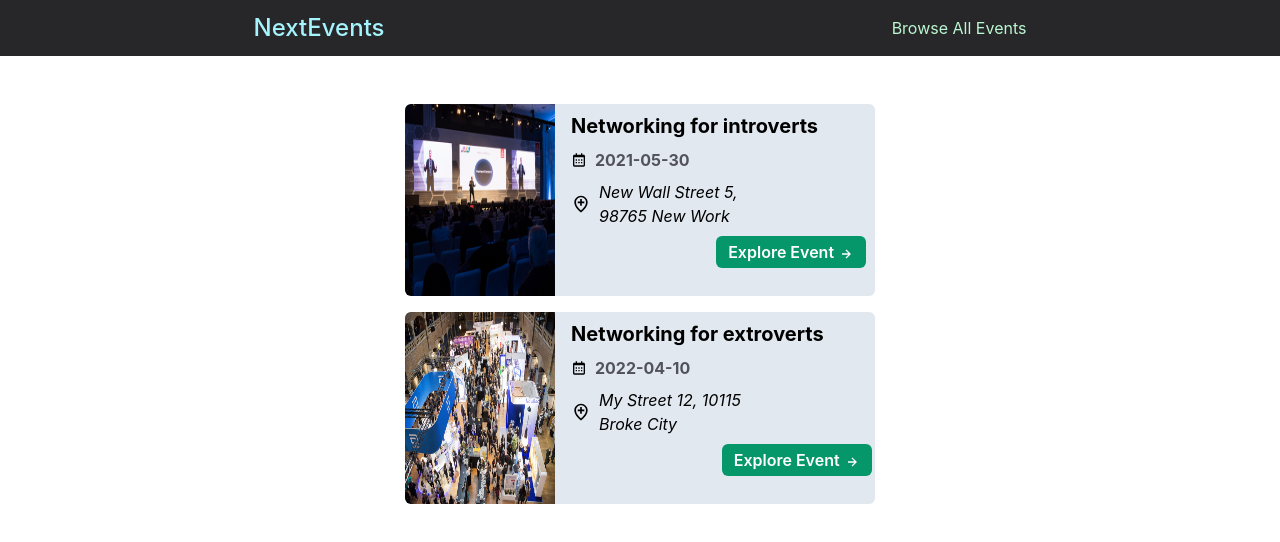
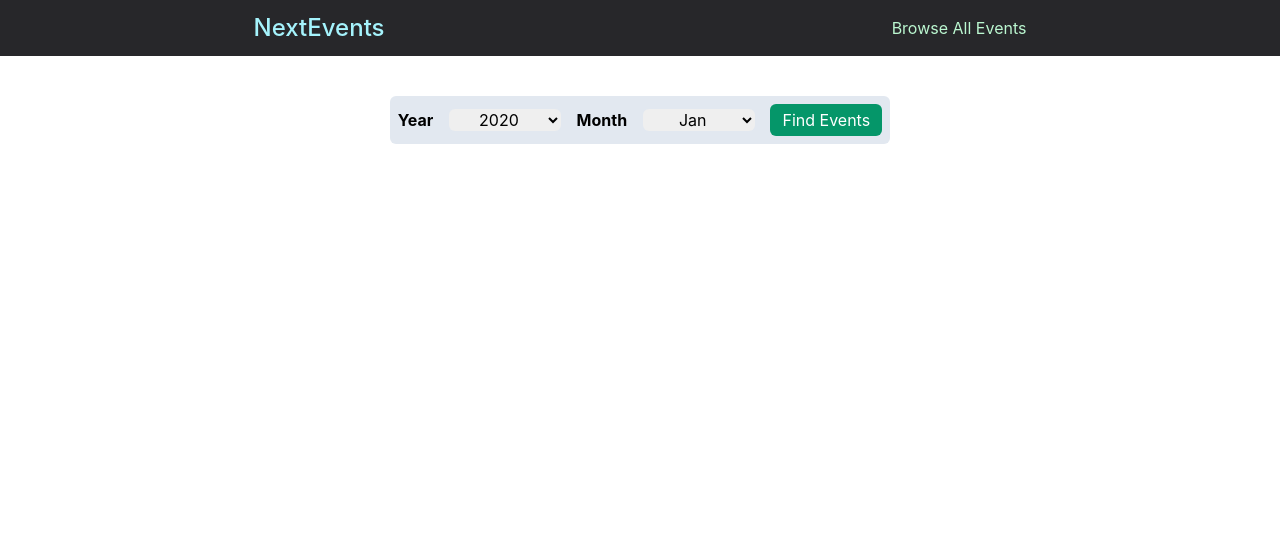
Before and after one commit to nimmet/Learn_NextJS, a Next.js app in the folder learning_project2/: page / in a window 1280 px wide. Shown: the top 542 px of the page. Built offline with nearby package versions, Linux system fonts and the light colour scheme.

Commit message:
App shows data based on the  year and month filter

```diff
--- /dev/null
+++ b/learning_project2/pages/AllEvents/index.js
@@ -0,0 +1,174 @@
+import React, { useEffect, useRef, useState } from "react";
+import data from "../../public/Data/data";
+import { BiLocationPlus, BiRightArrowAlt, BiCalendar } from "react-icons/bi";
+
+const AllEvents = () => {
+  const [yearVal, setYearVal] = useState(null);
+  const [monthVal, setMonthVal] = useState(null);
+
+  const YearOption = [2020, 2021, 2022, 2023];
+  const MonthOption = [
+    {"01": "Jan"},
+    {"02": "Feb"},
+    {"03": "Mar"},
+    {"04": "Apr"},
+    {"05": "May"},
+    {"06": "Jun"},
+    {"07": "Jul"},
+    {"08": "Aug"},
+    {"09": "Sep"},
+    {"10": "Oct"},
+    {"11": "Nov"},
+    {"12": "Dec"},
+  ];
+
+  const ar = [
+    "Jan",
+    "Feb",
+    "Mar",
+    "Apr",
+    "May",
+    "Jun",
+    "Jul",
+    "Aug",
+    "Sep",
+    "Oct",
+    "Nov",
+    "Dec",
+  ];
+
+  const findEvents = ()=>{
+    let val = data.filter(
+            (da) =>
+              da.date.split("-")[0] === yearVal && Number(da.date.split("-")[1]) === ar.findIndex((d)=>d === monthVal)+1
+              )
+    let val1 = val.filter((da)=>
+   Number(da.date.split("-")[1]) === ar.findIndex((d)=>d === monthVal)+1 )
+
+              console.log(val);
+  }
+
+  findEvents()
+
+  const findMonth = (val)=>{
+    return Object.values(MonthOption).filter((k,v)=> v===val)
+  }
+
+  const handleSubmit = (e) => {
+    e.preventDefault();
+    console.log(yearVal);
+    console.log(monthVal);
+    console.log("2020-03-25".split("-"));
+    console.log(findMonth(monthVal));
+  };
+
+  const yearChangeHandler = (event) => {
+    setYearVal(event.target.value);
+  };
+
+  const monthChangeHandler = (event) => {
+    setMonthVal(event.target.value);
+
+  };
+
+  return (
+    <div>
+      <div className=" flex flex-col justify-center items-center my-10  ">
+        <div className="w-[500px] bg-slate-200 rounded-md mb-12 ">
+          <form
+            action=""
+            className=" flex justify-around items-center my-2"
+            onSubmit={handleSubmit}
+          >
+            <label htmlFor="year" className=" font-[700]">
+              Year
+            </label>
+
+            <select
+              name="year"
+              id="year"
+              onChange={yearChangeHandler}
+              className="w-28 text-center rounded-md "
+            >
+              {YearOption.map((year, i) => {
+                return <option key={i}>{year}</option>;
+              })}
+            </select>
+
+            <label htmlFor="month" className=" font-[700]">
+              Month
+            </label>
+            <select
+              name="month"
+              id="month"
+              className="w-28 text-center rounded-md"
+              onChange={monthChangeHandler}
+            >
+              {MonthOption.map((month, i) => {
+                return <option key={i}>{Object.values(month)}</option>;
+              })}
+            </select>
+
+            <button
+              className="bg-emerald-600 rounded-md px-3 py-1 text-white"
+              onClick={handleSubmit}
+              type="button"
+            >
+              Find Events
+            </button>
+          </form>
+        </div>
+        {
+            data.filter(
+            (da) =>
+              da.date.split("-")[0] === yearVal && Number(da.date.split("-")[1]) === ar.findIndex((d)=>d === monthVal)+1
+              ).map((ev) => {
+            const {
+              id,
+              title,
+              description,
+              location,
+              isFeatured,
+              image,
+              date,
+            } = ev;
+            return (
+              <div
+                key={id}
+                className=" flex gap-x-4 my-2 bg-slate-200 w-[480px] rounded-md"
+              >
+                <div>
+                  <img
+                    src={image}
+                    width="150px"
+                    alt={id}
+                    className=" rounded-l-md h-48"
+                  />
+                </div>
+                <div>
+                  <h1 className=" font-bold text-xl mt-2">{title}</h1>
+
+                  <div className="flex  items-center gap-2 my-2">
+                    <BiCalendar />
+                    <h1 className="font-[700] text-zinc-600">{date}</h1>
+                  </div>
+                  <div className=" flex items-center gap-2 italic">
+                    <BiLocationPlus className="" size={20} />
+                    <h1 className="w-40">{location}</h1>
+                  </div>
+
+                  <div className=" flex justify-end text-white">
+                    <button className=" bg-emerald-600 rounded-md px-3 py-1 font-[600] my-2 ml-40">
+                      Explore Event <BiRightArrowAlt className=" inline" />
+                    </button>
+                  </div>
+                </div>
+              </div>
+            );
+          })}
+      </div>
+    </div>
+  );
+};
+
+export default AllEvents;
--- a/learning_project2/pages/Layout/index.js
+++ b/learning_project2/pages/Layout/index.js
@@ -1,45 +1,15 @@
 import { BiLocationPlus,BiRightArrowAlt,BiCalendar } from "react-icons/bi";
+import data from "../../public/Data/data"
 
 
 const Layout = () => {
-    const DUMMY_EVENTS = [
-        {
-          id: 'e1',
-          title: 'Programming for everyone',
-          description:
-            'Everyone can learn to code! Yes, everyone! In this live event, we are going to go through all the key basics and get you started with programming as well.',
-          location: 'Somestreet 25, 12345 San Somewhereo',
-          date: '2021-05-12',
-          image: 'images/coding-event.jpg',
-          isFeatured: false,
-        },
-        {
-          id: 'e2',
-          title: 'Networking for introverts',
-          description:
-            "We know: Networking is no fun if you are an introvert person. That's why we came up with this event - it'll be so much easier. Promised!",
-          location: 'New Wall Street 5, 98765 New Work',
-          date: '2021-05-30',
-          image: 'images/introvert-event.jpg',
-          isFeatured: true,
-        },
-        {
-          id: 'e3',
-          title: 'Networking for extroverts',
-          description:
-            'You probably need no help with networking in general. But focusing your energy correctly - that is something where most people can improve.',
-          location: 'My Street 12, 10115 Broke City',
-          date: '2022-04-10',
-          image: 'images/extrovert-event.jpg',
-          isFeatured: true,
-        },
-      ];
+
 
   return (
     <div>
         <div className=" flex flex-col justify-center items-center my-10  ">
             {
-                DUMMY_EVENTS.filter(events=>events.isFeatured ===true).map((ev)=>{
+                data.filter(events=>events.isFeatured ===true).map((ev)=>{
                     const {id,title,description,location,isFeatured,image,date} = ev
                     return(
                         <div key={id} className=" flex gap-x-4 my-2 bg-slate-200 w-[470px] rounded-md">
--- a/learning_project2/pages/index.js
+++ b/learning_project2/pages/index.js
@@ -1,5 +1,6 @@
 
 import styles from '../styles/Home.module.css'
+import AllEvents from './AllEvents'
 import Layout from './Layout'
 import Navbar from './Navbar'
 
@@ -7,7 +8,8 @@ export default function Home() {
   return (
    <div>
    <Navbar />
-    <Layout />
+    {/* <Layout /> */}
+    <AllEvents />
    </div>
   )
 }
--- /dev/null
+++ b/learning_project2/public/Data/data.js
@@ -0,0 +1,34 @@
+const DUMMY_EVENTS = [
+    {
+      id: 'e1',
+      title: 'Programming for everyone',
+      description:
+        'Everyone can learn to code! Yes, everyone! In this live event, we are going to go through all the key basics and get you started with programming as well.',
+      location: 'Somestreet 25, 12345 San Somewhereo',
+      date: '2021-05-12',
+      image: 'images/coding-event.jpg',
+      isFeatured: false,
+    },
+    {
+      id: 'e2',
+      title: 'Networking for introverts',
+      description:
+        "We know: Networking is no fun if you are an introvert person. That's why we came up with this event - it'll be so much easier. Promised!",
+      location: 'New Wall Street 5, 98765 New Work',
+      date: '2021-05-30',
+      image: 'images/introvert-event.jpg',
+      isFeatured: true,
+    },
+    {
+      id: 'e3',
+      title: 'Networking for extroverts',
+      description:
+        'You probably need no help with networking in general. But focusing your energy correctly - that is something where most people can improve.',
+      location: 'My Street 12, 10115 Broke City',
+      date: '2022-04-10',
+      image: 'images/extrovert-event.jpg',
+      isFeatured: true,
+    },
+  ];
+
+  export default DUMMY_EVENTS
```
